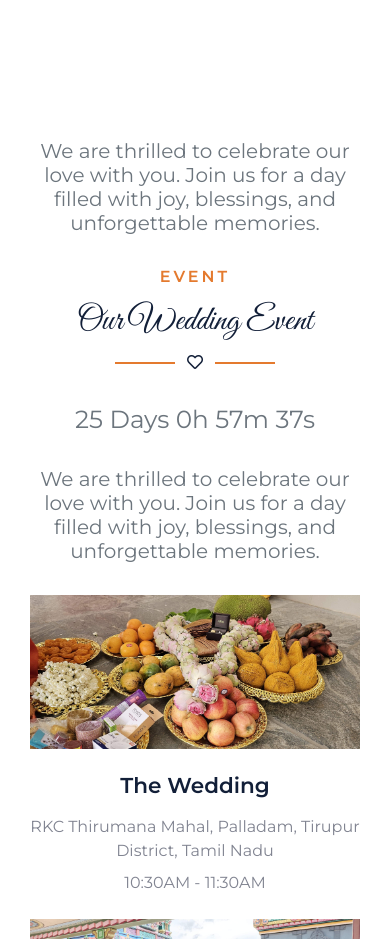
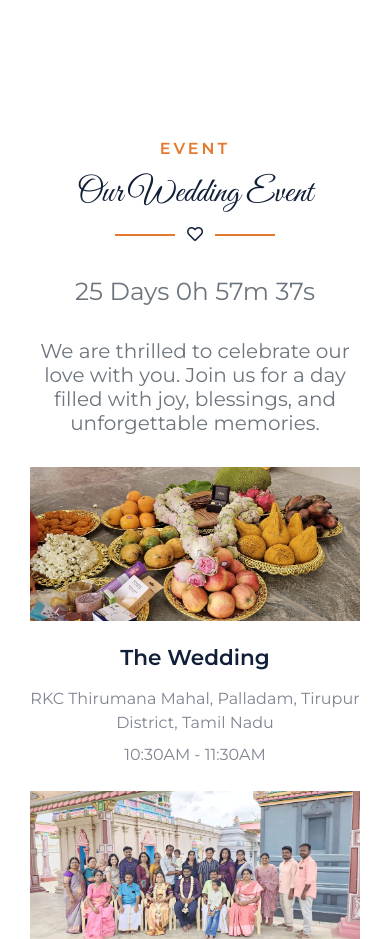
Before and after one commit to jithpillai/sujisun, a plain HTML site: page index.html in a window 390 px wide. Shown: the part 6600-7539 px from the top of the page. Drawn offline with nearby package versions, Linux system fonts and the light colour scheme; files that its build step writes are made by us from their sources.

Commit message:
Removed Duplicate

```diff
--- a/index.html
+++ b/index.html
@@ -293,11 +293,6 @@
     <!-- Event Start -->
     <div class="container-fluid py-5" id="event">
         <div class="container py-5">
-            <div class="row justify-content-center">
-                <div class="col-md-6 text-center">
-                    <h5 class="font-weight-normal text-muted mb-3 pb-3">We are thrilled to celebrate our love with you. Join us for a day filled with joy, blessings, and unforgettable memories.</h5>
-                </div>
-            </div>
             <div class="section-title position-relative text-center">
                 <h6 class="text-uppercase text-primary mb-3" style="letter-spacing: 3px;">Event</h6>
                 <h1 class="font-secondary display-4">Our Wedding Event</h1>
```
